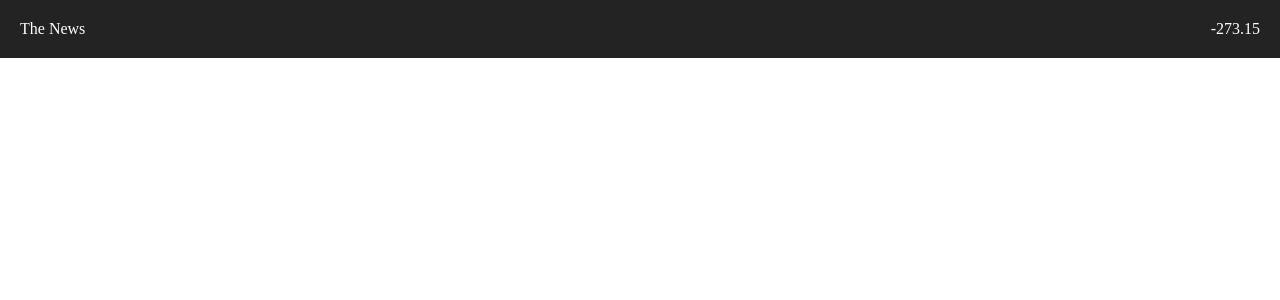
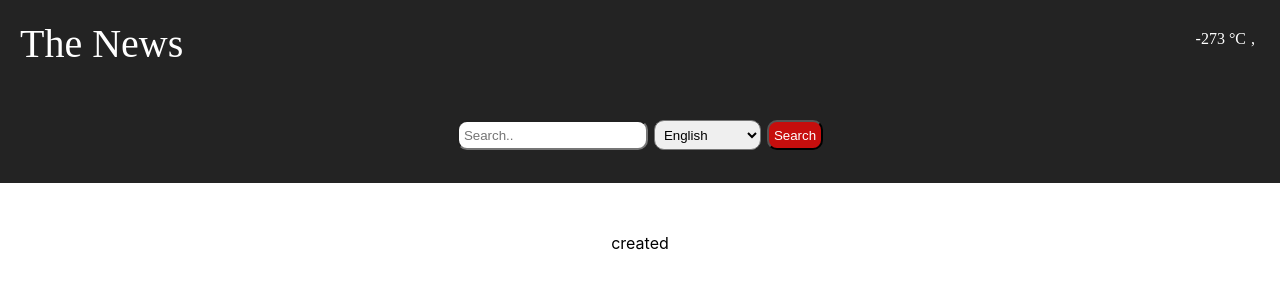
Before and after one commit to deveshn2510/The-News, a React (Create React App) app: page / in a window 1280 px wide. Shown: the top 300 px of the page. Built offline with nearby package versions, Linux system fonts and the light colour scheme; no server answers.

Commit message:
Search Added

```diff
--- a/src/components/header/header.js
+++ b/src/components/header/header.js
@@ -1,51 +1,59 @@
 import React, { useEffect, useState } from 'react';
 
 import Style from './style.module.css';
+import Search from '../search/search';
 
 const Header = () => {
-    const [long, setLong] = useState('');
-    const [lat, setLat] = useState('');
+    const [long, setLong] = useState(null);
+    const [lat, setLat] = useState(null);
     const [temp, setTemp] = useState('');
+    const [location, setLocation] = useState('');
+    const [tempDes, setTempDes] = useState('');
+
 
     useEffect(() => {
-       const getLocations=async function()
-       {
-        await navigator.geolocation.getCurrentPosition(function (position) {
-            console.log("Latitude is :", position.coords.latitude);
-            console.log("Longitude is :", position.coords.longitude);
+
+        navigator.geolocation.getCurrentPosition(function (position) {
+            // console.log("Latitude is :", position.coords.latitude);
+            // console.log("Longitude is :", position.coords.longitude);
             setLat(position.coords.latitude);
             setLong(position.coords.longitude);
         })
-       }
-
-        const fetchData = async function()
-        {
-         await  fetch(`https://cors-anywhere.herokuapp.com/http://api.openweathermap.org/data/2.5/weather?lat=${lat}&lon=${long}&appid=a6ca8aac3488196c4d79075708e299f9`)
+        fetch(`https://cors-anywhere.herokuapp.com/http://api.openweathermap.org/data/2.5/weather?lat=${lat}&lon=${long}&appid=a6ca8aac3488196c4d79075708e299f9`)
             .then(res => res.json())
             .then(res => {
-            const data = res.wind.speed;
-            console.log(data)
-            setTemp(data)
+                const data = res;
+                // console.log(data)
+                setTemp(data.main.temp);
+                setTempDes(data.weather[0].main);
+                setLocation(data.name);
             })
-        }
-
-        getLocations();
-        fetchData();
+    }, [lat, long])
 
 
 
-    }, [lat, long])
     return (
         <div>
             <div className={Style.container}>
+                <div className={Style.innerContanier}>
                     <div className={Style.header}>
                         The News
                     </div>
-                <div className={Style.temp}>
-                  {temp-273.15}
+                    <div className={Style.tempDetails}>
+                        {`${(temp - 273.15).toPrecision(3)} °C`}
+
+                        <span className={Style.span}>{`, ${tempDes}`}</span>
+                        <div>
+                            {location}
+                        </div>
                     </div>
 
                 </div>
+
+
+            </div>
+            <Search />
+
         </div>
     )
 }
--- a/src/components/header/style.module.css
+++ b/src/components/header/style.module.css
@@ -2,7 +2,45 @@
     background-color: #232323;
     color: white;
     font-family: 'Times New Roman', Times, serif;
-    padding: 20px;
+
+
+}
+
+.header{
+    font-size: 40px;
+}
+
+.span{
+    padding: 5px;
+}
+
+.tempDetails{
+    position: relative;
+    top: 10px;
+}
+.innerContanier{
     display: flex;
     justify-content: space-between;
+    padding: 20px;
+
 }
+
+@media only screen and (max-width : 400px){
+    .container{
+        background-color: #232323;
+        color: white;
+        font-family: 'Times New Roman', Times, serif;
+        padding: 20px;
+        display: flex;
+        justify-content: space-between;
+        flex-direction: column;
+
+    }
+    .innerContanier{
+        display: flex;
+        justify-content: space-between;
+        padding: 20px;
+        flex-direction: column;
+
+    }
+}
--- /dev/null
+++ b/src/components/search/search.js
@@ -0,0 +1,113 @@
+import React, { useState } from 'react';
+import Style from './style.module.css'
+
+const Search = () => {
+    const [ dropdownValue , setDropdownValue] = useState('en');
+    const [ searchValue , setSearchValue] = useState('');
+
+
+const buttonPressed=()=>{
+    console.log(searchValue , dropdownValue);
+    if(searchValue==''){
+     //   https://gnews.io/api/v3/top-news?token=API-Token
+    }
+    // https://gnews.io/api/v3/search?q=mobile&lang=fr&token=ec280f1563e12b361b37c0e32fc6d7e4
+}
+
+
+    return (
+        <div>
+            <div className={Style.container}>
+                <input className={Style.input} placeholder='Search..' type='search' value={searchValue} onChange={e=> setSearchValue(e.target.value)}></input>
+                <select className={Style.select} value={dropdownValue} onChange={(e) => { setDropdownValue(e.target.value) }} >
+                    <option value='af'>Afrikaans</option>
+                    <option value='sq'>Albanian</option>
+                    <option value='sm'>Amharic</option>
+                    <option value='az'>Azerbaijani</option>
+                    <option value='eu'>Basque</option>
+                    <option value='be'>Belarusian</option>
+                    <option value='bn'>Bengali</option>
+                    <option value='bh'>Bihari</option>
+                    <option value='bs'>Bosnian</option>
+                    <option value='bg'>Bulgarian</option>
+                    <option value='ca'>Catalan</option>
+                    <option value='hr'>Croatian</option>
+                    <option value='cs'>Czech</option>
+                    <option value='da'>Danish</option>
+                    <option value='nl'>Dutch</option>
+                    <option value='en'>English</option>
+                    <option value='eo'>Esperanto</option>
+                    <option value='et'>Estonian</option>
+                    <option value='fo'>Faroese</option>
+                    <option value='fi'>Finnish</option>
+                    <option value='fr'>French</option>
+                    <option value='fy'>Frisian</option>
+                    <option value='gl'>Galician</option>
+                    <option value='ka'>Georgian</option>
+                    <option value='de'>German</option>
+                    <option value='el'>Greek</option>
+                    <option value='gu'>Gujarati</option>
+                    <option value='iw'>Hebrew</option>
+                    <option value='hi'>Hindi</option>
+                    <option value='hu'>Hungarian</option>
+                    <option value='is'>Icelandic</option>
+                    <option value='id'>Indonesian</option>
+                    <option value='ia'>Interlingua</option>
+                    <option value='ga'>Irish</option>
+                    <option value='it'>Italian</option>
+                    <option value='ja'>Japanese</option>
+                    <option value='jw'>Javanese</option>
+                    <option value='kn'>Kannada</option>
+                    <option value='ko'>Korean</option>
+                    <option value='la'>Latin</option>
+                    <option value='lv'>Latvian</option>
+                    <option value='lt'>Lithuanian</option>
+                    <option value='mk'>Macedonian</option>
+                    <option value='ms'>Malay</option>
+                    <option value='ml'>Malayam</option>
+                    <option value='mt'>Maltese</option>
+                    <option value='mr'>Marathi</option>
+                    <option value='ne'>Nepali</option>
+                    <option value='no'>Norwegian</option>
+                    <option value='oc'>Occitan</option>
+                    <option value='fa'>Persian</option>
+                    <option value='pl'>Polish</option>
+                    <option value='pa'>Punjabi</option>
+                    <option value='ro'>Romanian</option>
+                    <option value='ru'>Russian</option>
+                    <option value='gd'>Scots Gaelic</option>
+                    <option value='sr'>Serbian</option>
+                    <option value='si'>Sinhalese</option>
+                    <option value='sk'>Slovak</option>
+                    <option value='sl'>Slovenian</option>
+                    <option value='es'>Spanish</option>
+                    <option value='su'>Sudanese</option>
+                    <option value='sw'>Swahili</option>
+                    <option value='sv'>Swedish</option>
+                    <option value='tl'>Tagalog</option>
+                    <option value='ta'>Tamil</option>
+                    <option value='te'>Telugu</option>
+                    <option value='th'>Thai</option>
+                    <option value='ti'>Tigrinya</option>
+                    <option value='tr'>Turkish</option>
+                    <option value='uk'>Ukrainian</option>
+                    <option value='ur'>Urdu</option>
+                    <option value='uz'>Uzbek</option>
+                    <option value='vi'>Vietnamese</option>
+                    <option value='cy'>Welsh</option>
+                    <option value='xh'>Xhosa</option>
+                    <option value='zu'>Zulu</option>
+
+
+
+                </select>
+                <button className={Style.button} onClick={buttonPressed}>Search</button>
+            </div>
+            <div className={Style.normal}>
+                created
+            </div>
+        </div>
+    )
+}
+
+export default Search;
--- /dev/null
+++ b/src/components/search/style.module.css
@@ -0,0 +1,39 @@
+.container{
+    padding: 30px;
+    background-color: #232323;
+    color: white;
+    font-family: 'Times New Roman', Times, serif;
+}
+
+.input{
+    border-radius: 10px;
+    height: 30px;
+    padding: 5px;
+    margin: 3px;
+}
+
+.select{
+    height: 30px;
+    padding:5px;
+    margin: 3px;
+    border-radius: 10px;
+    size: 1;
+}
+
+.button{
+    background-color: #C60E0D;
+    color: white;
+    border-radius: 10px;
+    height:30px;
+    padding:5px;
+    margin: 3px;
+}
+
+.br{
+    color: white;
+    height: 10px;
+}
+
+.normal{
+    margin-top: 50px;
+}
```
Also changed, not shown: src/components/post/post.js (added). Lines whose indentation alone changed are shown as unchanged.
